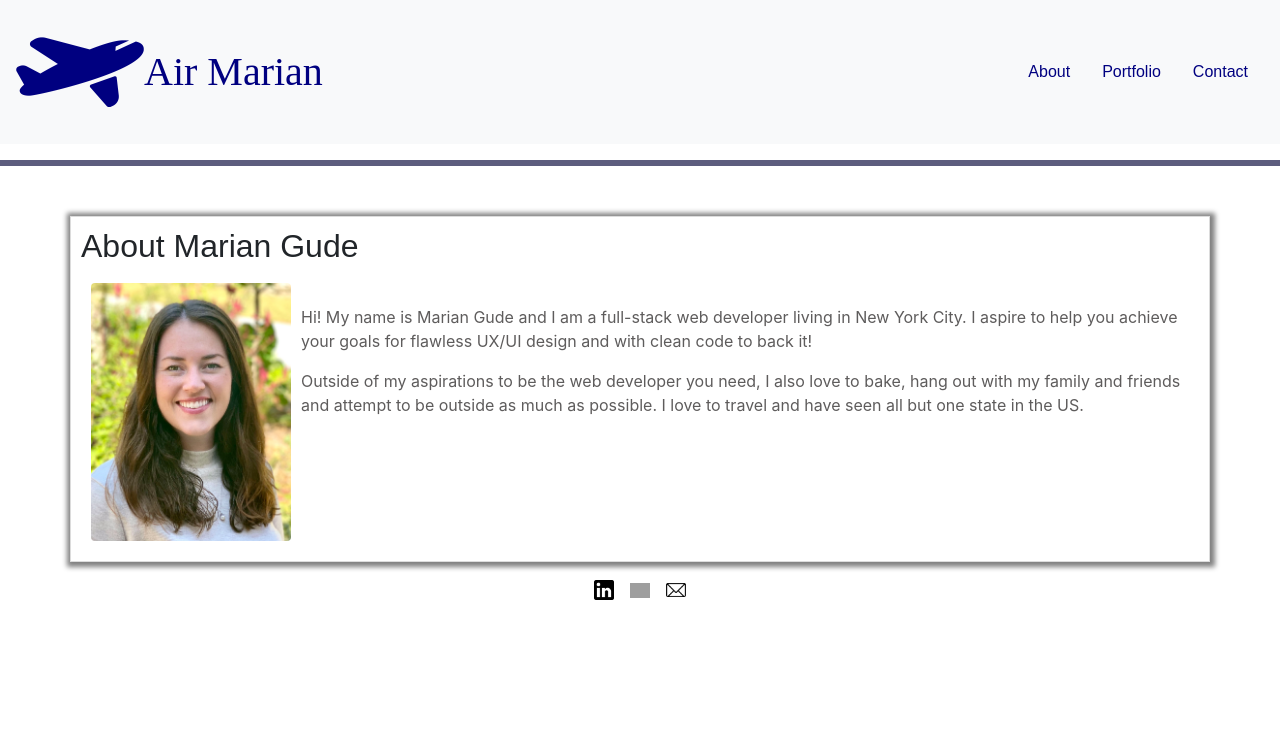
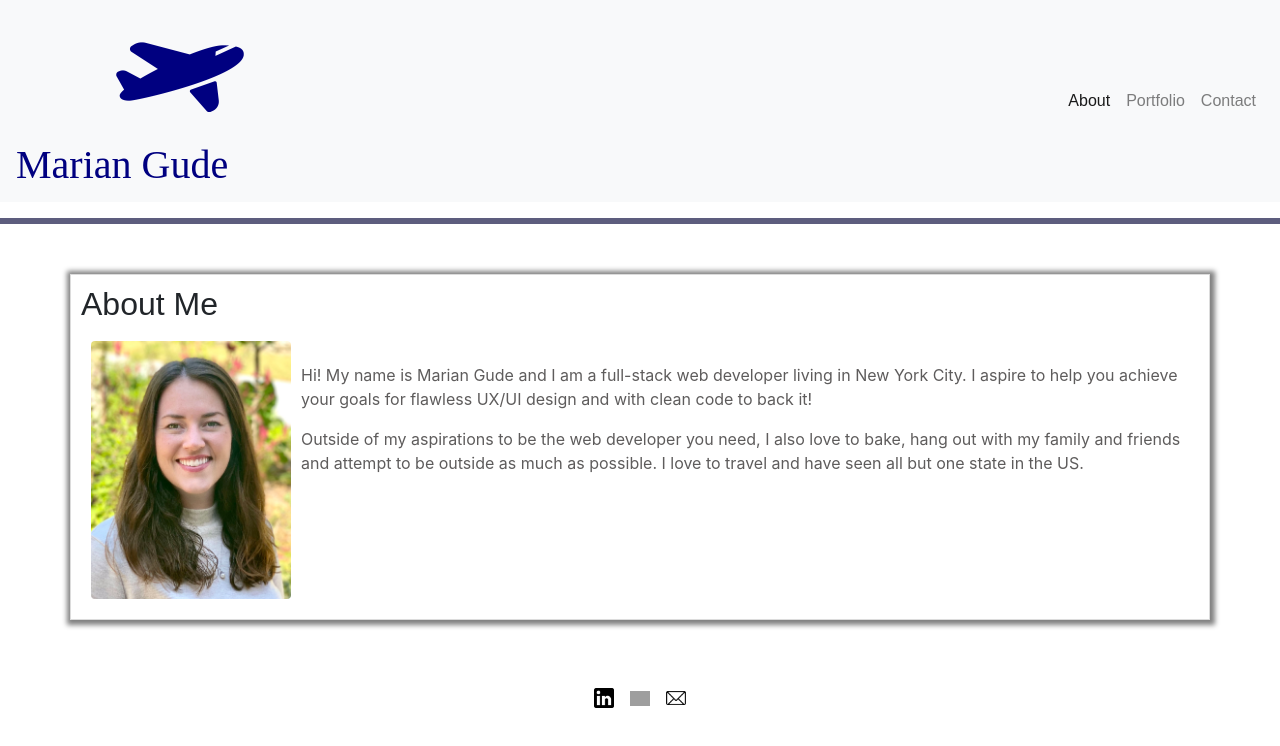
Before and after one commit to mkgude/react-portfolio, a React (Create React App) app: page /about in a window 1280 px wide. Shown: the top 746 px of the page. Built offline with nearby package versions, Linux system fonts and the light colour scheme; grey boxes are pictures that could not be loaded; a web font is replaced by a local one.

Commit message:
made edits to header to toggle menu burger

```diff
--- a/src/components/Header.js
+++ b/src/components/Header.js
@@ -1,39 +1,41 @@
 import React from "react";
-import "../styles/style.css";
 import "./header.css";
 import planeImage from "../img/airplane-11-128.png";
 import Fade from "react-reveal/Fade"
 
-function HeaderTwo() {
+function Header() {
   // navigation that appears on every page
 
   return (
-    <navbar className="header-wrap navbar-measurments">
-      <nav className="navbar navbar-expand-lg navbar-light bg-light">
+    <nav class="navbar navbar-expand-lg navbar-light bg-light">
+      <a class="navbar-brand" href="/about">
         <div className="header-plane-image">
             <Fade left>
-                <img src={planeImage} alt="plane"/>
+                <img className="plane-image" src={planeImage} alt="plane"/>
             </Fade>
         </div>
-        <h1 className="header-title">Air Marian</h1>
-        <button className="navbar-toggler" type="button" data-toggle="collapse" data-target="#navbarText" aria-controls="navbarText" aria-expanded="false" aria-label="Toggle navigation">
-            <span className="navbar-toggler-icon"></span>
+        <h1 className="header-title">Marian Gude</h1>
+      </a>
+      <button class="navbar-toggler" type="button" data-toggle="collapse" data-target="#navbarSupportedContent" aria-controls="navbarSupportedContent" aria-expanded="false" aria-label="Toggle navigation">
+        <span class="navbar-toggler-icon"></span>
       </button>
-        <div className="collapse navbar-collapse my-2 justify-content-end" id="navbarTogglerDemo02">
-            <ul className="nav justify-content-end">
-            <li className="nav-item active">
-                <a className="nav-link" href="/about">About <span className="sr-only"></span></a>
+      <div class="collapse navbar-collapse nav justify-content-end" id="navbarSupportedContent">
+        <ul class="navbar-nav">
+          <li class="nav-item active">
+          <a className="nav-link" href="/about">About</a>
           </li>
-            <li className="nav-item">
+          <li class="nav-item">
             <a className="nav-link" href="/projects">Portfolio</a>
           </li>
-            <li className="nav-item">
+          <li class="nav-item">
           <a className="nav-link" href="/contact">Contact</a>
           </li>
         </ul>
       </div>
     </nav>
-    </navbar>
+
+
+
   );
 }
-export default HeaderTwo;
+export default Header;
--- a/src/components/header.css
+++ b/src/components/header.css
@@ -10,6 +10,9 @@
   display: flex;
   justify-content: center;
 }
+.plane-image {
+  margin-left: 100px;
+}
 .nav-options {
   text-align: right;
 }
@@ -19,7 +22,7 @@
   color: navy;
 }
 .nav-link {
-  color: navy;
+  color: grey;
   font-family: "Montserrat", sans-serif;
   font-weight: 100;
 }
--- a/src/components/projectcard.css
+++ b/src/components/projectcard.css
@@ -1,6 +1,7 @@
 .porfolio-img {
   height: 179px;
   border: lightgrey 1px solid;
+  border-radius: 10%;
 }
 .project-card {
   border: none;
--- a/src/pages/About.js
+++ b/src/pages/About.js
@@ -11,7 +11,7 @@ function About() {
       <Header />
       <hr />
       <Container className="main-container" id="about-section">
-        <h2>About Marian Gude</h2>
+        <h2>About Me</h2>
         <Row className="row">
           <Col className="col">
             <img
@@ -26,6 +26,8 @@ function About() {
                 living in New York City. I aspire to help you achieve your goals
                 for flawless UX/UI design and with clean code to back it!
               </p>
+              {/* <p>My technology skils include: <span></span></p>
+              <p>My business skils include: <span></span></p> */}
               <p>
                 Outside of my aspirations to be the web developer you need, I
                 also love to bake, hang out with my family and friends and
--- a/src/pages/Contact.js
+++ b/src/pages/Contact.js
@@ -1,6 +1,6 @@
 import React from "react";
 import Header from "../components/Header";
-import "./contact2.css";
+import "./contact.css";
 import linkedin from "../img/linkedin-logo.png";
 import gitHub from "../img/iconfinder_github_1220319.png";
 import emailEnvelope from "../img/iconfinder_Mail_4473016.png";
--- a/src/pages/Projects.js
+++ b/src/pages/Projects.js
@@ -10,7 +10,7 @@ function Projects() {
       <Header />
       <hr />
       <Container className="main-container projects-pg" id="portfolio-section">
-        <h2>Portfolio</h2>
+        <h2>Projects</h2>
         <ProjectCard />
       </Container>
     </div>
--- a/src/pages/about.css
+++ b/src/pages/about.css
@@ -5,6 +5,7 @@
 }
 #about-section {
   margin-top: 50px;
+  margin-bottom: 50px;
   padding: 10px;
   border: 1px solid gainsboro;
   box-shadow: 1px 1px 5px 4px gray;
@@ -14,3 +15,8 @@
   padding-top: 1em;
   padding-left: 1em;
 }
+#profile-image {
+  margin: 10px;
+  width: 200px;
+  height: auto;
+}
--- a/src/pages/contact.css
+++ b/src/pages/contact.css
@@ -2,8 +2,9 @@
   width: 50%;
 }
 #contact-section {
-  margin-bottom: 70px;
+  margin-bottom: 50px;
   margin-top: 50px;
+  padding: 10px;
   align-content: center;
   border: 1px solid gainsboro;
   box-shadow: 1px 1px 5px 4px gray;
--- a/src/pages/contact2.css
+++ b/src/pages/contact2.css
@@ -4,6 +4,7 @@
 #contact-section {
   margin-bottom: 70px;
   margin-top: 50px;
+  padding: 10px;
   align-content: center;
   border: 1px solid gainsboro;
   box-shadow: 1px 1px 5px 4px gray;
--- a/src/pages/projects.css
+++ b/src/pages/projects.css
@@ -1,5 +1,6 @@
 #portfolio-section {
   margin-top: 50px;
+  margin-bottom: 50px;
   padding: 10px;
   border: 1px solid gainsboro;
   box-shadow: 1px 1px 5px 4px gray;
--- a/src/styles/style.css
+++ b/src/styles/style.css
@@ -13,11 +13,6 @@ h2 {
 }
 p {
   color: rgb(94, 92, 92);
-}
-#profile-image {
-  margin: 10px;
-  width: 200px;
-  height: auto;
 }
 .form-text {
   text-transform: lowercase;
@@ -35,7 +30,3 @@ hr {
   height: auto;
   width: 100%;
 }
-
-.header-wrap-2 {
-  background-color: rgb(183, 202, 183);
-}
```
Lines whose indentation alone changed are shown as unchanged.
